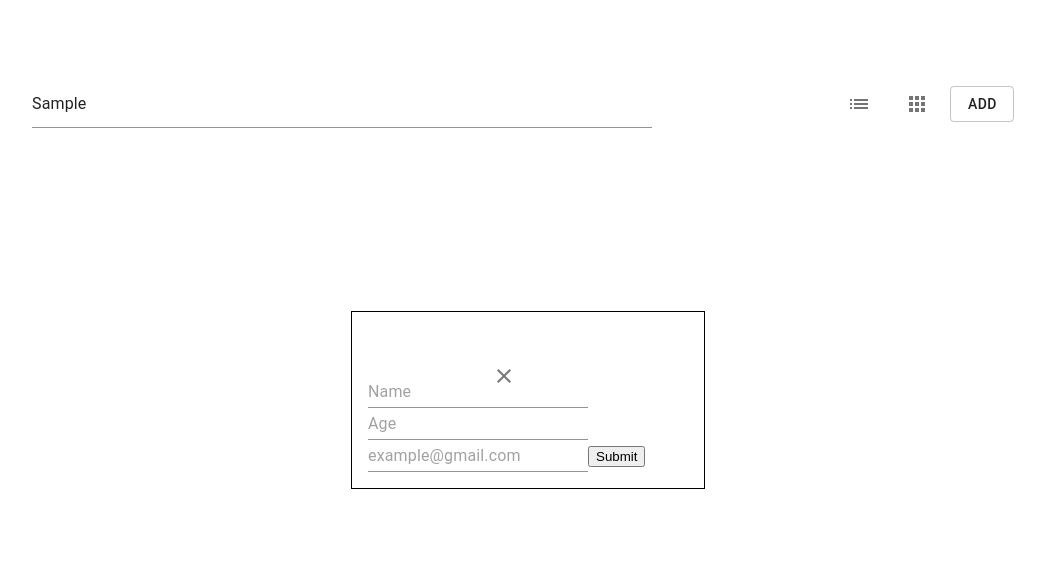
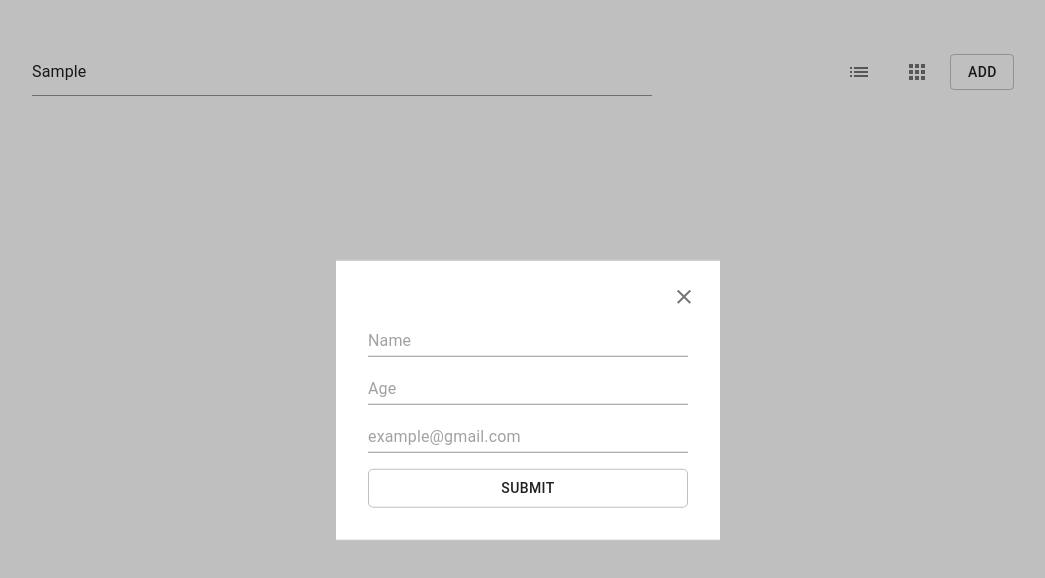
Before and after one commit to Salta9able/Contact-list-in-ReactJS, a React (Create React App) app: page / in a window 1280 px wide. Both pictures are taken after typing "Sample" into the empty fields and a click on the button "ADD". Shown: the top 578 px of the page, without its empty margins (112-1157 px from the left). Built offline with nearby package versions, Linux system fonts and the light colour scheme.

Commit message:
form validation is done (kinda)

```diff
--- a/src/App.js
+++ b/src/App.js
@@ -10,7 +10,7 @@ import './index.css'
 function App() {
   const [searchText,setSearchText] = React.useState('')
   const [usersList, setUsersList] = React.useState([
-    { id: 0, name: 'Galieva Saltanat', age: 29, email: 'galievasaltanat@gmail.com'}
+    { id: 0, name: 'Bob Ross', age: 55, email: 'example@gmail.com'}
   ])
 
   const firstID = uuidv4()
@@ -56,7 +56,9 @@ function App() {
 
 
   return (
-    <div className="App">
+    <div className={`App ${modalVisibility ? 'shadow' : ''}`}>
+      <div className="overlay">
+        <div className="wrapper">
           <header>
             <Search text={searchText} onTextChange={onTextChange}/>
             <Logic showModal={showModal} handleGridLayout={handleGridLayout}
@@ -69,8 +71,10 @@ function App() {
               }
             </ul>
           </main>
+
+        </div>
+      </div>
       {modalVisibility && <Modal ref={modalRef} userInfo={userInfo} setUserInfo={setUserInfo} setUsersList={setUsersList} usersList={usersList} closeModal={closeModal}/>}
-
     </div>
   );
 }
--- a/src/components/Modal.jsx
+++ b/src/components/Modal.jsx
@@ -1,7 +1,8 @@
 import React from 'react'
 import Input from '@material-ui/core/Input'
-import CloseIcon from '@material-ui/icons/Close';
-import IconButton from '@material-ui/core/IconButton';
+import CloseIcon from '@material-ui/icons/Close'
+import Button from '@material-ui/core/Button'
+import IconButton from '@material-ui/core/IconButton'
 import { v4 as uuidv4 } from 'uuid'
 
 const Modal = React.forwardRef(({setUsersList, usersList, userInfo, setUserInfo, closeModal}, ref) => {
@@ -29,11 +30,11 @@ const Modal = React.forwardRef(({setUsersList, usersList, userInfo, setUserInfo,
                 <CloseIcon />
             </IconButton>
 
-            <form>
-                <Input type="text" name="name" placeholder="Name" value={userInfo.name} onChange={handleChange}/>
-                <Input type="text" name="age" placeholder="Age" value={userInfo.age} onChange={handleChange}/>
-                <Input type="text" name="email" placeholder="example@gmail.com"  value={userInfo.email} onChange={handleChange} />
-                <input type="submit" onClick={handleSubmit} />
+            <form onSubmit={handleSubmit}>
+                <Input type="text" name="name" placeholder="Name" value={userInfo.name} onChange={handleChange} required/>
+                <Input type="text" name="age" placeholder="Age" value={userInfo.age} onChange={handleChange} required/>
+                <Input type="text" name="email" placeholder="example@gmail.com"  value={userInfo.email} onChange={handleChange} required />
+                <Button className="submitBtn" type="submit" >Submit</Button>
             </form>
 
         </div>
--- a/src/index.css
+++ b/src/index.css
@@ -14,11 +14,27 @@ code {
 
 /*app*/
 .App {
+  width: 100%;
+  min-height: 100vh;
+  box-sizing: border-box;
+  padding-top: 0;
+  margin-top: 0;
+}
+.shadow .overlay{
+  position: fixed; /* Positioning and size */
+  top: 0;
+  left: 0;
+  width: 100vw;
+  height: 100vh;
+  background-color: rgba(128,128,128,0.5); /* color */
+
+}
+
+.wrapper {
   width: 80%;
-  margin: 2em auto;
+  margin: 0em auto;
   padding: 2em;
 }
-
 
 /*header */
 header {
@@ -47,21 +63,34 @@ header {
 
 .modal {
    width: 20em;
-   border: 1px solid black;
+   border: 1px solid rgba(128,128,128,0.5);
    display: flex;
    flex-direction: column;
-   padding: 1em;
-   position: absolute;
+   padding: 2em;
+   position: fixed;
    top: 50%;
    left: 50%;
    transform: translate(-50%, -50%);
+   background: #fff;
 }
-.close_btn {
+.modal .close_btn {
   position: absolute;
-  right: 1em;
-  top: 1em;
+  right: 0.5em;
+  top: 0.5em;
 }
 
+.modal form {
+  margin-top: 2em;
+  display: flex;
+  flex-direction: column;
+  gap: 1em;
+}
+
+
+.modal .submitBtn {
+  border: 1px solid rgba(128,128,128,0.5);
+  border-radius: 5px;
+}
 /* container */
 
 .userListGrid {
@@ -111,8 +140,8 @@ header {
   padding: 1em;
   width: 90%;
   min-width: 700px;
-  columns: 3;
-  column-rule: 1px solid lightgray;
+  display: grid;
+  grid-template-columns: 1fr 2fr 150px;
 }
 .userListRow .misc {
   display: flex;
```
Also changed, not shown: guide.txt (deleted), 1 other file (tests, documents, lock files or other folders). Lines whose indentation alone changed are shown as unchanged.
